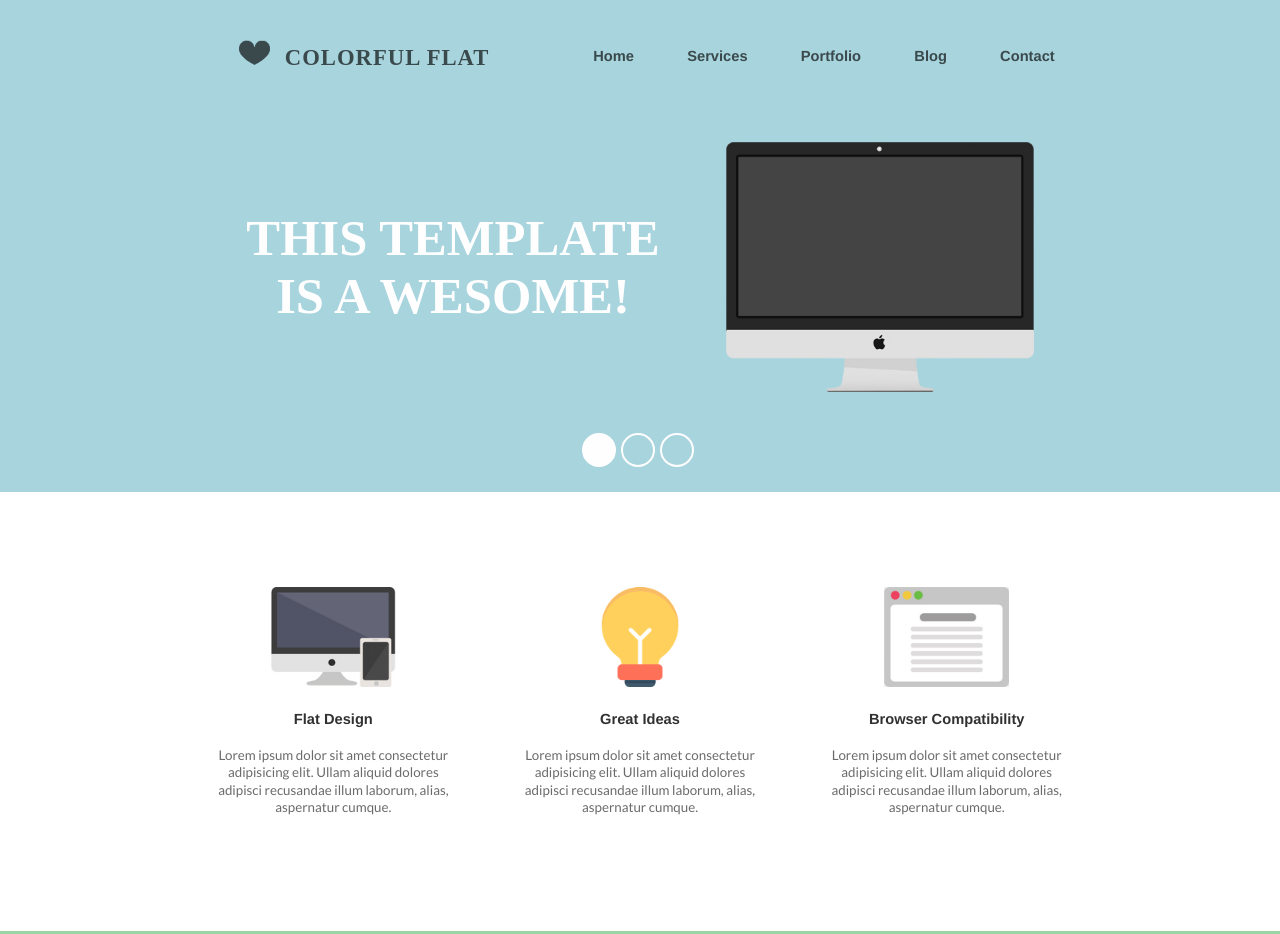
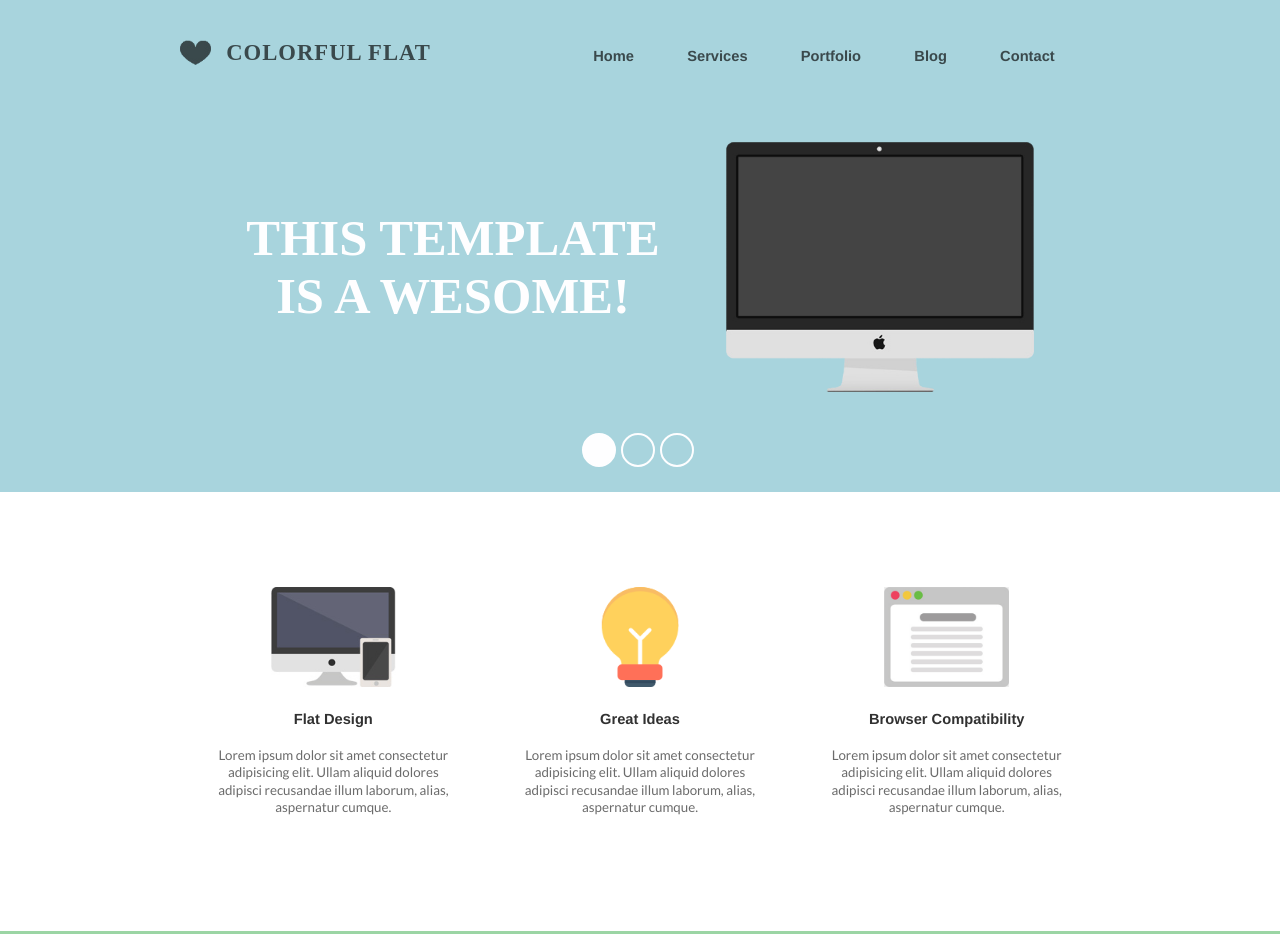
Before and after one commit to amartine59/Colorful-Flat, a plain HTML site: page index.html in a window 1280 px wide. Shown: the top 934 px of the page. Drawn offline with Linux system fonts and the light colour scheme.

Commit message:
Fixed the alignment between the main title and the web logo...Moving onto the witdh of the header

```diff
--- a/index.html
+++ b/index.html
@@ -16,7 +16,7 @@
     <div class="header-wrapper blue-background d-flex justify-center">
       <div class="header-container">
         <header class="header-container-menu d-flex justify-between">
-          <h1 class="img-text font-troman color-dark">
+          <h1 class="img-text font-troman color-dark d-flex">
             <img src="images/logoimages.png" class="logo" />COLORFUL FLAT</h1>
           <nav class="header-menu d-flex justify-evenly">
             <a href="#" class="topmenu-item color-dark">Home</a>
```
